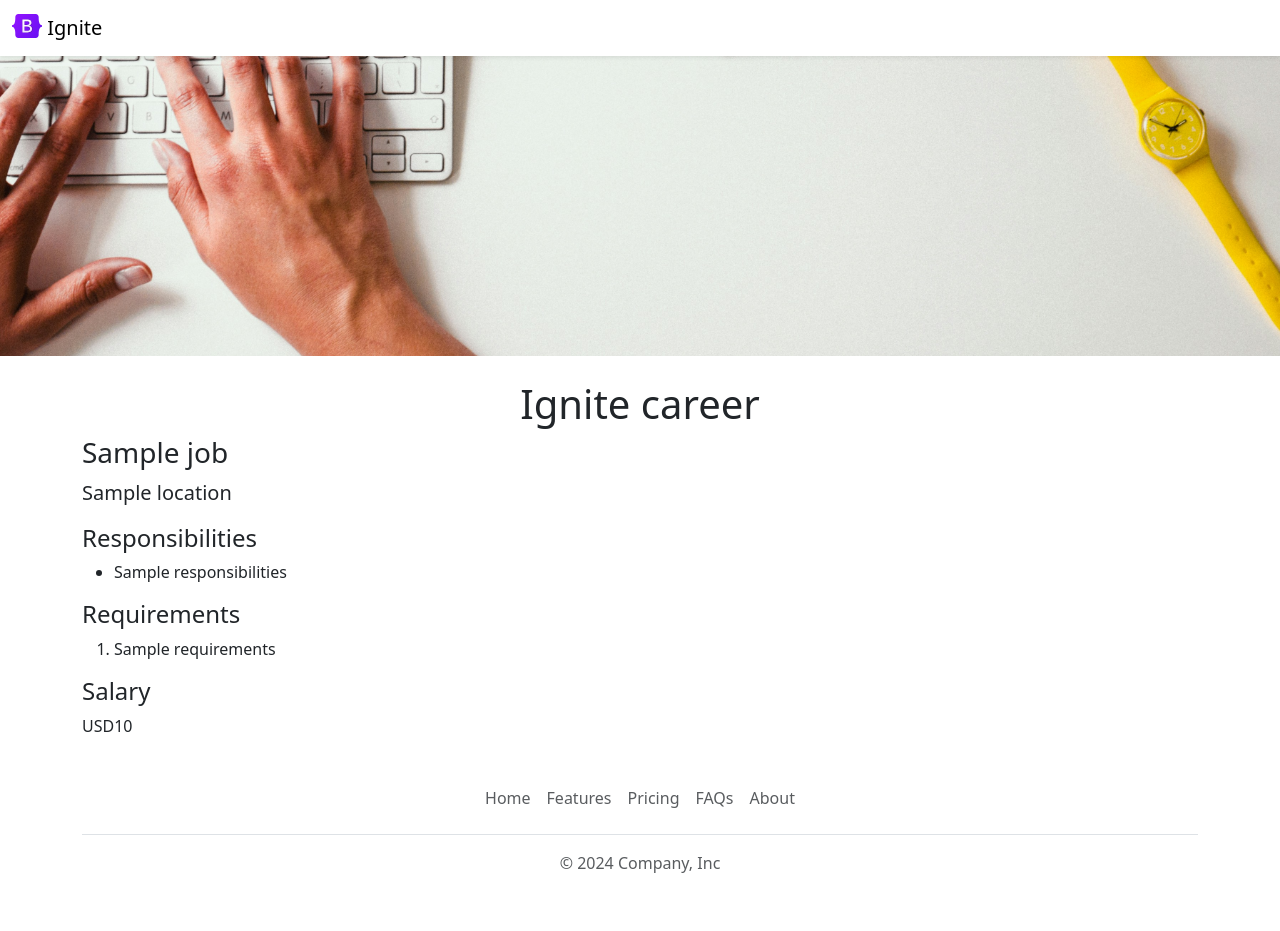
After one commit to rahulrawatgujjar/careers-website-v2, a Flask app: template templates/jobpage.html in a window 1280 px wide. The commit adds this page. Run offline with Flask 3, Linux system fonts and the light colour scheme; the template is opened without the code that fills it: most values are stand-ins (such as "Sample title", 1, 10 or a date in 2020).

Commit message:
added dynamic pages for every job

```diff
--- a/app.py
+++ b/app.py
@@ -1,20 +1,28 @@
 from flask import Flask, render_template, jsonify
-from database import load_jobs_from_db
+from database import load_jobs_from_db, load_job_from_db
 
 app = Flask(__name__)
 
 
-
 @app.route("/")
 def hello_world():
-  jobs=load_jobs_from_db()
-  return render_template("home.html", jobs=jobs, company_name="Jovian")
+  jobs = load_jobs_from_db()
+  return render_template("home.html", jobs=jobs)
 
 
 @app.route("/api/jobs")
 def list_jobs():
-  jobs=load_jobs_from_db()
+  jobs = load_jobs_from_db()
   return jsonify(jobs)
+
+
+@app.route("/job/<id>")
+def show_job(id):
+  job = load_job_from_db(id)
+  if job:
+    return render_template("jobpage.html", job=job)
+  else:
+    return "Not found", 404
 
 
 if __name__ == "__main__":
--- /dev/null
+++ b/templates/banner.html
@@ -0,0 +1,9 @@
+<style>
+  #banner{
+    height: 300px;
+    object-fit: cover;
+    width: 100%;
+    margin-bottom: 16px;
+  }
+</style>
+<img class="img-fluid" id="banner" src="/static/banner.jpg" >
--- /dev/null
+++ b/templates/bootstrap.html
@@ -0,0 +1,3 @@
+<meta charset="utf-8">
+<meta name="viewport" content="width=device-width, initial-scale=1">
+<link href="https://cdn.jsdelivr.net/npm/bootstrap@5.3.2/dist/css/bootstrap.min.css" rel="stylesheet" integrity="sha384-T3c6CoIi6uLrA9TneNEoa7RxnatzjcDSCmG1MXxSR1GAsXEV/Dwwykc2MPK8M2HN" crossorigin="anonymous">
--- a/templates/jobitem.html
+++ b/templates/jobitem.html
@@ -15,6 +15,6 @@
     {% endif %}
   </div>
   <div class="col-2">
-    <a href="mailto:rahulrawatgujjar00@gmail.com?subject=Application%20for%20{{job['title']}}&body=My%20name%3A%20%3CYour%20Name%3E%0D%0AMy%20resume%3A%20%3CYour%20resume%20link%3E%0D%0AMy%20linkedin%3A%20%3CYour%20linkedin%20id%20link%3E" type="button" class="btn btn-outline-primary">Apply</a>
+    <a href="/job/{{job['id']}}" type="button" class="btn btn-outline-primary">Apply</a>
   </div>
 </div>
--- /dev/null
+++ b/templates/jobpage.html
@@ -0,0 +1,33 @@
+<!DOCTYPE html>
+<html>
+  <head>
+    <title>{{job.title}}</title>
+    {% include "bootstrap.html" %}
+  </head>
+  <body>
+    {% include "nav.html" %}
+    {% include "banner.html" %}
+    <div class="container">
+      <h1 class="text-center mt-2 mb-2">
+        Ignite career
+      </h1>
+      <h3 cla>{{job.title}}</h3>
+      <p class="lead" >{{job.location}}</p>
+      <h4>Responsibilities</h3>
+      <ul>
+      {% for line in job.responsibilities.split("\n") %}
+        <li>{{line}}</li>
+      {% endfor %}
+      </ul>
+      <h4>Requirements</h3>
+      <ol>
+      {% for line in job.requirements.split("\n") %}
+        <li>{{line}}</li>
+      {% endfor %}
+      </ol>
+      <h4>Salary</h3>
+      <p>{{job.currency}}{{job.salary}}</p>
+    </div>
+    {% include "footer.html" %}
+  </body>
+</html>
--- a/templates/nav.html
+++ b/templates/nav.html
@@ -1,8 +1,8 @@
 <nav class="navbar shadow-sm fixed-top bg-white">
   <div class="container-fluid">
-    <a class="navbar-brand" href="#">
+    <a class="navbar-brand" href="/">
       <img src="/static/logo.svg" alt="Logo" width="30" height="24" class="d-inline-block align-text-top">
-      Jovian
+      Ignite
     </a>
   </div>
 </nav>
```
Also changed, not shown: database.py (+13 -0 lines), templates/home.html (+4 -14 lines).
